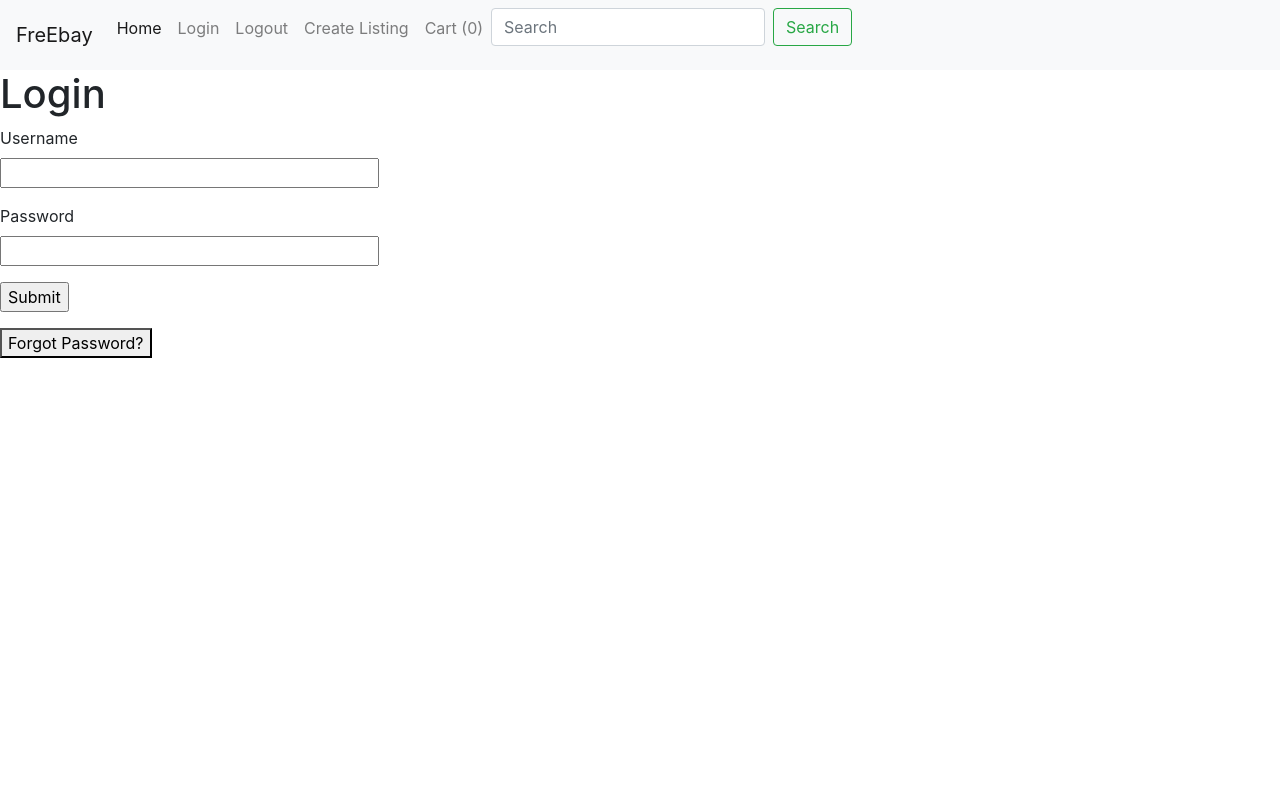
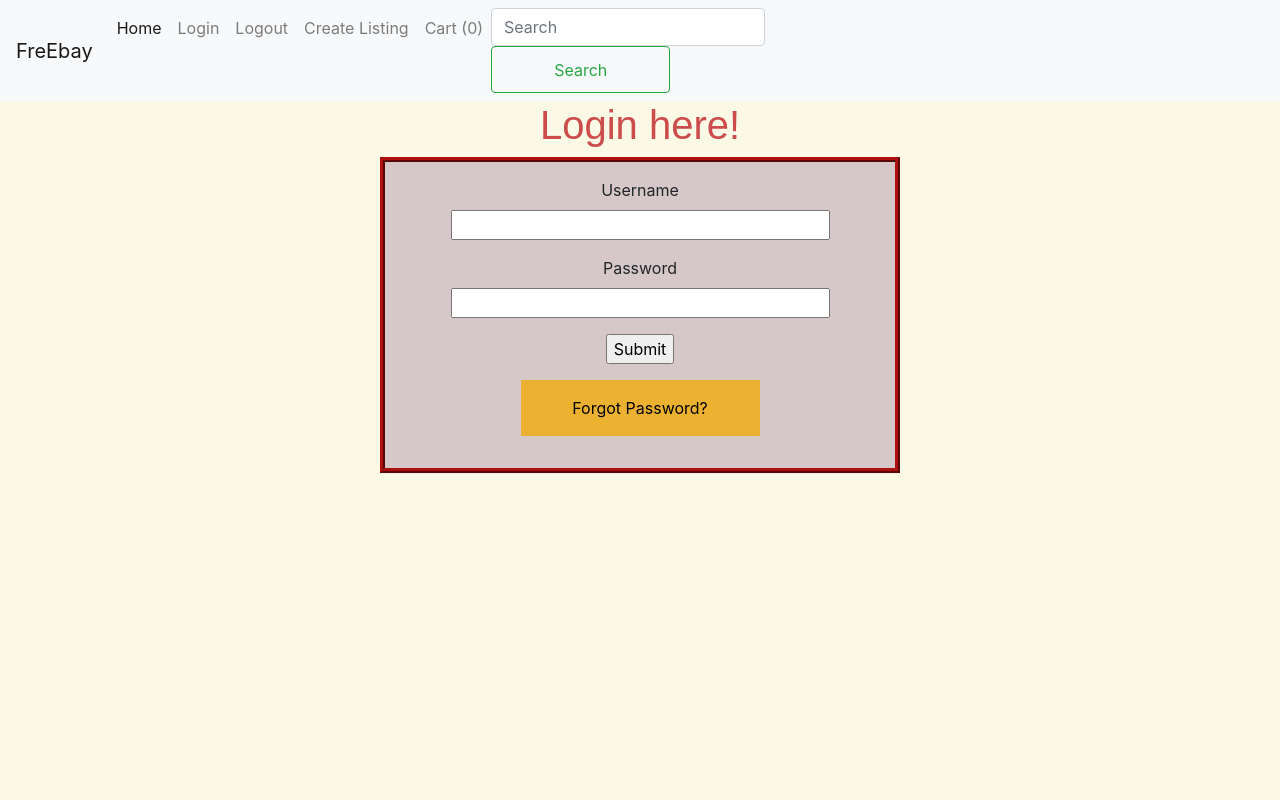
Before and after one commit to emmasandstorm/ebay_clone, a Flask app: page /login in a window 1280 px wide. Run offline with Flask 2, Linux system fonts and the light colour scheme; some libraries are stand-ins or nearby versions.

Commit message:
css for login page

```diff
--- a/app/static/cartformats.css
+++ b/app/static/cartformats.css
@@ -1,3 +1,45 @@
+
+body {
+    background-color: #fbf9e6;
+}
+
+.title {
+    text-align: center;
+    color: #CC4C4C;
+  font-size: 100px;
+  font-family: Arial, serif;
+
+}
+
+.login {
+    border: 5px solid #ad0e0e;
+  border-style: ridge;
+    background-color: rgb(214, 200, 200);
+    text-align: center;
+    padding: 16px;
+  margin-left: 380px;
+  margin-right: 380px;
+
+
+  }
+
+button {
+    background-color: #ecb131;
+    color: black;
+    padding: 16px 20px;
+    margin: px 0;
+    border: none;
+    cursor: pointer;
+    width: 50%;
+  }
+
+.pswd {
+  text-align: center;
+}
+
+button:hover {
+    opacity: 0.8;
+  }
 
 .content-section {
     margin: 1em;
--- a/app/templates/base.html
+++ b/app/templates/base.html
@@ -26,8 +26,9 @@
                 <li class="nav-item">
                     <a class="nav-link" href="/cart">Cart ({{session['Shoppingcart']|length}})</a>
                   </li>
-                <form class="form-inline">
-                    <input class="form-control mr-sm-2"  type="search" placeholder="Search" aria-label="Search">
+                  <!--look into flex css to fix this-->
+                  <form class="form-inline my-2 my-lg-0" action="#">
+                    <input class="form-control mr-sm-2" type="search" placeholder="Search" aria-label="Search" name="q">
                     <button class="btn btn-outline-success my-2 my-sm-0" type="submit">Search</button>
                   </form>
               </ul>
--- a/app/templates/login.html
+++ b/app/templates/login.html
@@ -1,7 +1,15 @@
 {% extends "base.html"%}
 {% block title %} Login {% endblock %}
-{% block head %}<h1>Login</h1>{% endblock %}
 {% block content %}
+<html>
+<head>
+  <link rel = "stylesheet" href = '/static/cartformats.css'>
+  <div class = "title">
+    <h1>Login here!</h1>
+  </div>
+</head>
+
+<div class = "login">
     <form action="" method="POST">
         {{ form.hidden_tag() }}
         <p>
@@ -19,4 +27,6 @@
         document.getElementById("lol").innerHTML = "Too bad. Try again";
       }
     </script>
+    </div>
+    </html>
 {% endblock %}
```
